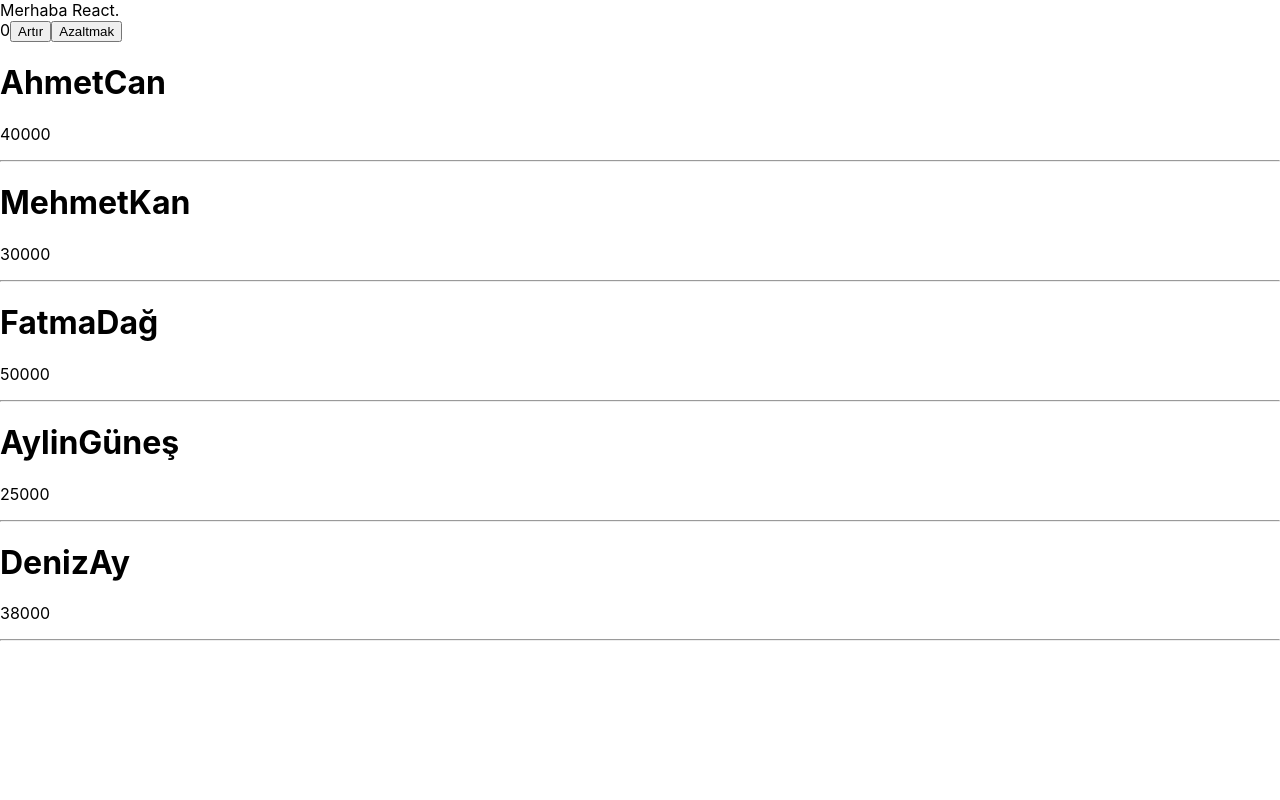
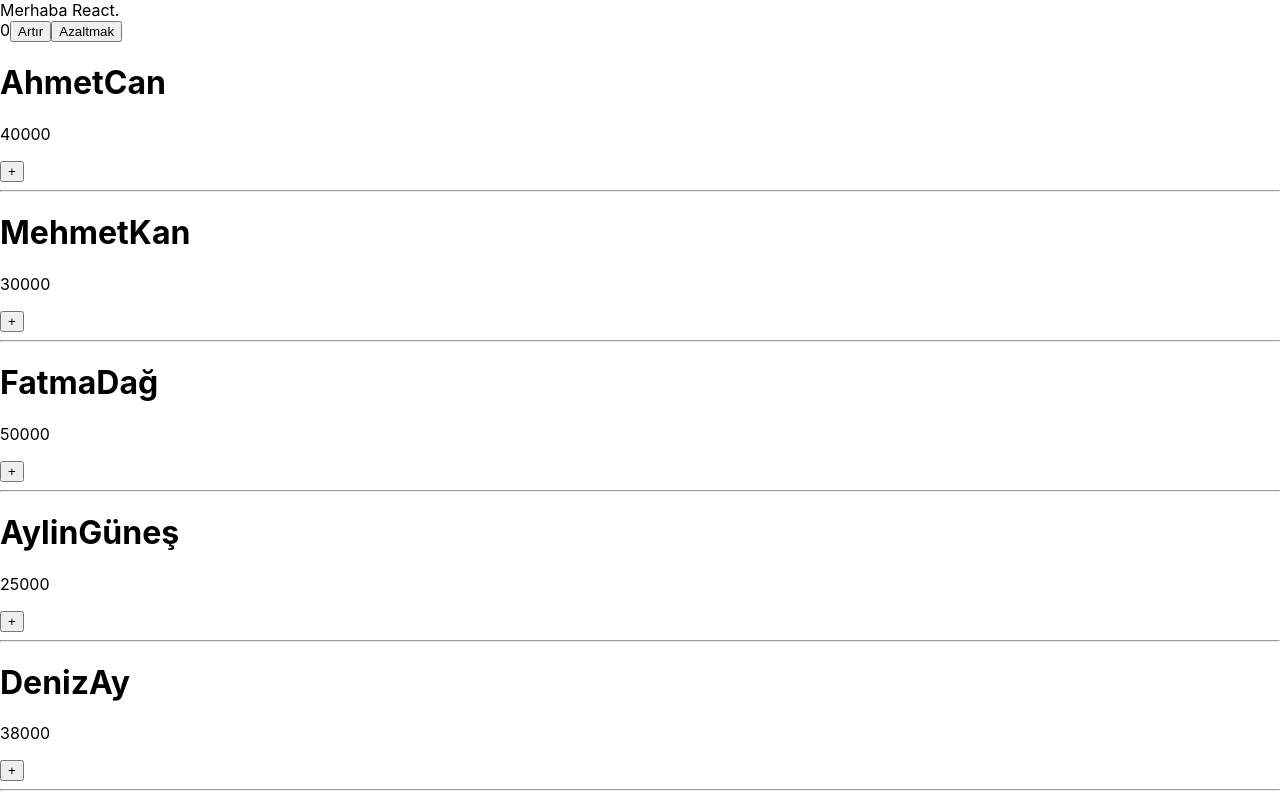
Before and after one commit to zcomert/BTK-AI-based-Web-Apps, a React (Create React App) app in the folder storeapp/frontend/: page / in a window 1280 px wide. Built offline with nearby package versions, Linux system fonts and the light colour scheme.

Commit message:
EmployeeList component has been added.

```diff
--- a/storeapp/frontend/src/basic/Counter.js
+++ b/storeapp/frontend/src/basic/Counter.js
@@ -23,5 +23,4 @@ function Counter() {
         </div>
     )
 }
-
 export default Counter;
--- /dev/null
+++ b/storeapp/frontend/src/basic/Employee.js
@@ -0,0 +1,21 @@
+import React, { useState } from 'react'
+
+function Employee({ employee }) {
+
+    const [newSalary, setNewSalary] = useState(employee?.salary)
+    return (
+        <div>
+            <h1>
+                {employee?.firstName}
+                {employee?.lastName}
+            </h1>
+            <p>
+                {newSalary}
+            </p>
+            <button onClick={() => setNewSalary(newSalary + 1000)} >+</button>
+            <hr />
+        </div>
+    )
+}
+
+export default Employee;
--- a/storeapp/frontend/src/basic/EmployeeList.js
+++ b/storeapp/frontend/src/basic/EmployeeList.js
@@ -1,3 +1,5 @@
+import Employee from "./Employee";
+
 const EmployeeList = () => {
 
     const employees = [
@@ -10,19 +12,12 @@ const EmployeeList = () => {
     return (
         <div>
             {
-                employees.map((emp) => (<div key={emp?.id} >
-                    <h1>
-                        {emp?.firstName}
-                        {emp?.lastName}
-                    </h1>
-                    <p>
-                        {emp?.salary}
-                    </p>
-                    <hr />
-                </div>))
+                employees.map((emp) => (
+                    <div key={emp?.id} >
+                        <Employee employee={emp} />
+                    </div>))
             }
         </div>
     )
 }
-
 export default EmployeeList;
```
